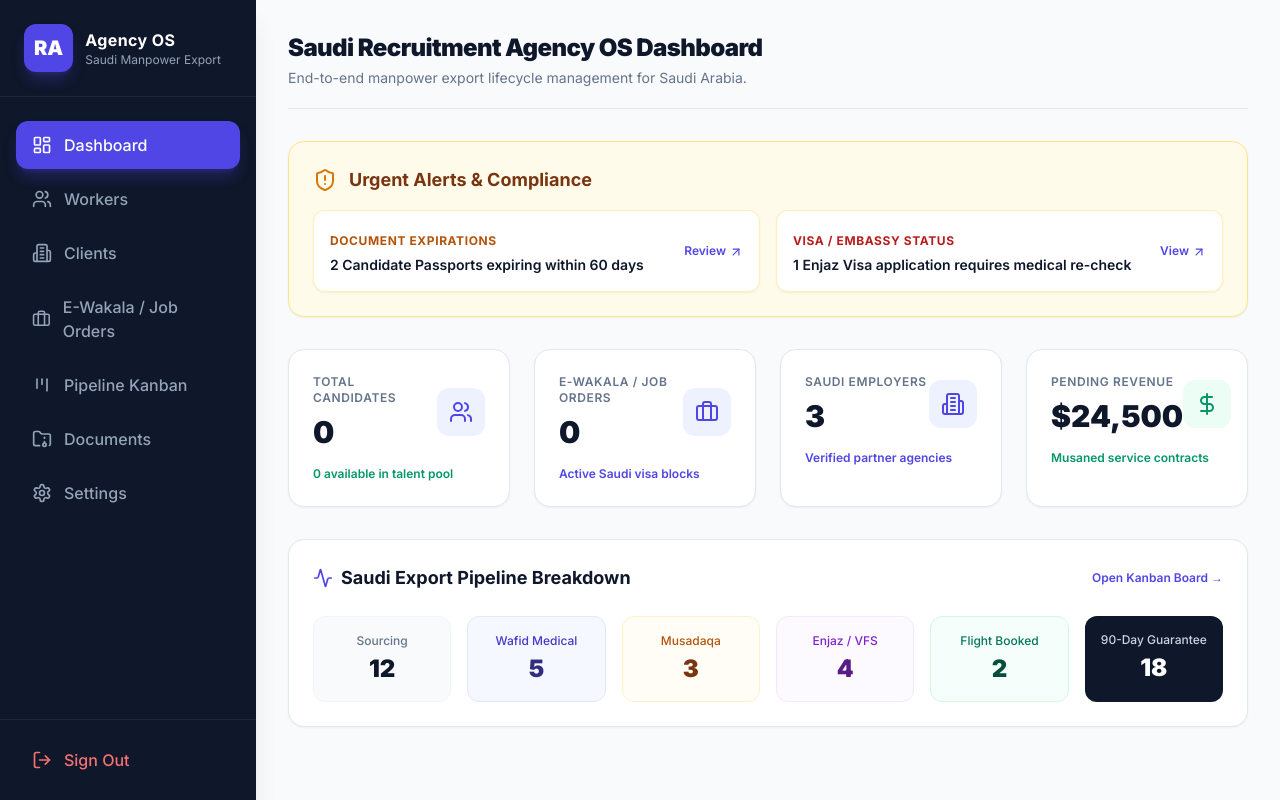
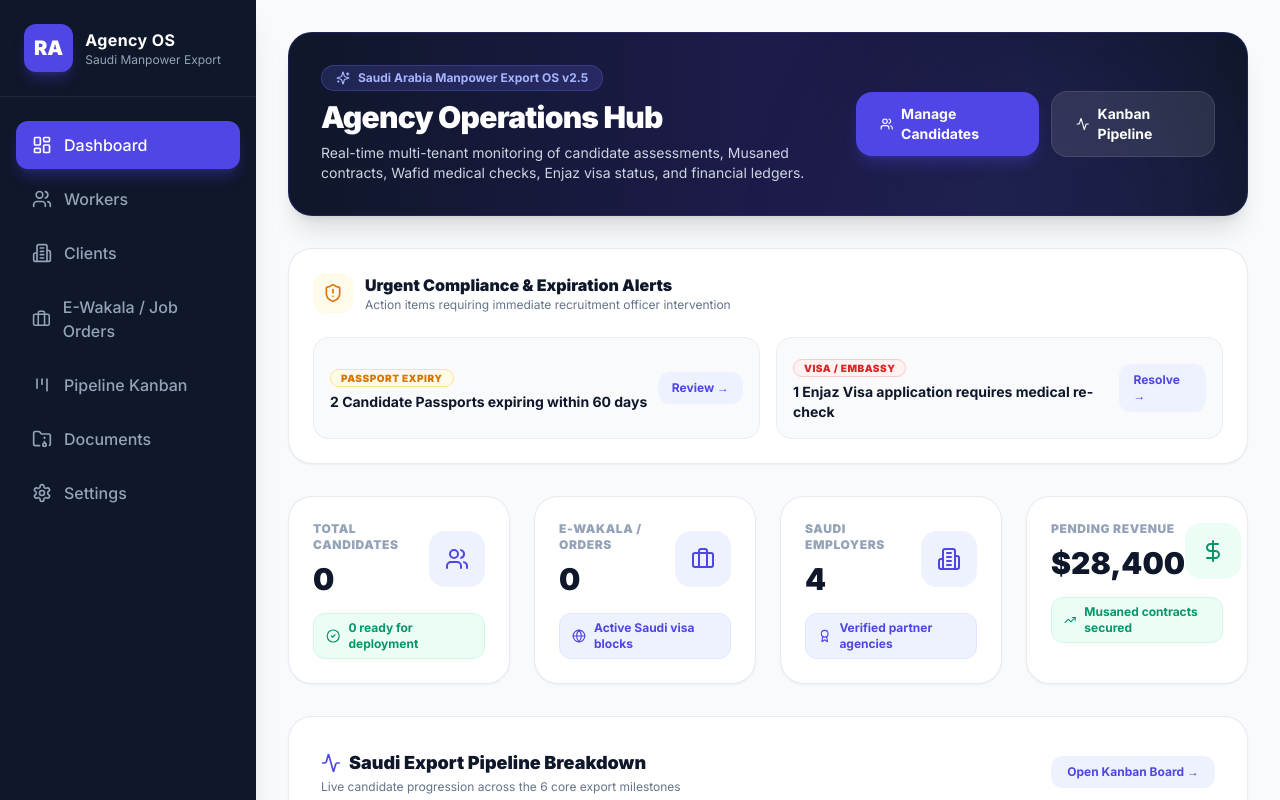
Before and after one commit to mjamee21-blip/ethioagencies, a Next.js app: page /dashboard in a window 1280 px wide. Shown: the top 800 px of the page. Built offline with nearby package versions, Linux system fonts and the light colour scheme.

Commit message:
Modernize dashboard design with ultra-clean flat SaaS styling

```diff
--- a/src/app/dashboard/page.tsx
+++ b/src/app/dashboard/page.tsx
@@ -7,14 +7,16 @@ import {
   Briefcase,
   Building2,
   DollarSign,
-  AlertTriangle,
   Activity,
   ArrowUpRight,
   ShieldAlert,
   CheckCircle2,
   FileText,
   Plane,
-  Award
+  Award,
+  TrendingUp,
+  Globe,
+  Sparkles
 } from "lucide-react";
 import Link from "next/link";
 
@@ -40,40 +42,68 @@ export default function DashboardPage() {
         setOrdersCount(parsed.length);
       } catch (e) {}
     }
-    setClientsCount(3);
+    setClientsCount(4);
   }, []);
 
   return (
     <SidebarLayout>
-      <div className="space-y-8">
-        <div className="border-b border-slate-200 pb-5">
-          <h1 className="text-2xl font-black text-slate-900 tracking-tight">Saudi Recruitment Agency OS Dashboard</h1>
-          <p className="text-sm text-slate-500 mt-1">End-to-end manpower export lifecycle management for Saudi Arabia.</p>
+      <div className="space-y-8 pb-12">
+        {/* Top Header Banner */}
+        <div className="bg-gradient-to-r from-slate-900 via-indigo-950 to-slate-900 rounded-3xl p-8 text-white shadow-xl relative overflow-hidden flex flex-col md:flex-row items-start md:items-center justify-between gap-6 border border-indigo-900/50">
+          <div className="absolute right-0 top-0 w-96 h-96 bg-indigo-500/10 rounded-full blur-3xl pointer-events-none"></div>
+          <div className="space-y-2 z-10">
+            <div className="inline-flex items-center gap-2 bg-indigo-500/20 text-indigo-300 px-3.5 py-1 rounded-full text-xs font-bold border border-indigo-500/30">
+              <Sparkles className="w-3.5 h-3.5" /> Saudi Arabia Manpower Export OS v2.5
+            </div>
+            <h1 className="text-3xl font-black tracking-tight text-white">Agency Operations Hub</h1>
+            <p className="text-slate-300 text-sm max-w-xl">
+              Real-time multi-tenant monitoring of candidate assessments, Musaned contracts, Wafid medical checks, Enjaz visa status, and financial ledgers.
+            </p>
+          </div>
+          <div className="flex items-center gap-3 z-10">
+            <Link
+              href="/workers"
+              className="bg-indigo-600 hover:bg-indigo-500 text-white font-bold px-6 py-3 rounded-2xl shadow-lg shadow-indigo-600/30 transition-all text-sm inline-flex items-center gap-2"
+            >
+              <Users className="w-4 h-4" /> Manage Candidates
+            </Link>
+            <Link
+              href="/pipeline"
+              className="bg-white/10 hover:bg-white/20 text-white font-bold px-6 py-3 rounded-2xl backdrop-blur-md transition-all text-sm border border-white/10 inline-flex items-center gap-2"
+            >
+              <Activity className="w-4 h-4" /> Kanban Pipeline
+            </Link>
+          </div>
         </div>
 
         {/* Urgent Alerts & Compliance Card */}
-        <div className="bg-amber-50 border border-amber-200 rounded-2xl p-6 shadow-sm">
-          <div className="flex items-center space-x-3 mb-4">
-            <ShieldAlert className="w-6 h-6 text-amber-600" />
-            <h2 className="text-lg font-bold text-amber-900">Urgent Alerts & Compliance</h2>
+        <div className="bg-white rounded-3xl p-6 shadow-sm border border-slate-200/80 space-y-4">
+          <div className="flex items-center space-x-3">
+            <div className="p-2.5 bg-amber-50 text-amber-600 rounded-xl">
+              <ShieldAlert className="w-5 h-5" />
+            </div>
+            <div>
+              <h2 className="text-base font-black text-slate-900">Urgent Compliance & Expiration Alerts</h2>
+              <p className="text-xs text-slate-500">Action items requiring immediate recruitment officer intervention</p>
+            </div>
           </div>
-          <div className="grid grid-cols-1 md:grid-cols-2 gap-4">
-            <div className="bg-white p-4 rounded-xl border border-amber-200/60 shadow-sm flex items-center justify-between">
-              <div>
-                <span className="text-xs font-bold text-amber-700 uppercase tracking-wider">Document Expirations</span>
-                <p className="text-sm font-semibold text-slate-900 mt-1">2 Candidate Passports expiring within 60 days</p>
+          <div className="grid grid-cols-1 md:grid-cols-2 gap-4 pt-2">
+            <div className="bg-slate-50 p-4 rounded-2xl border border-slate-200/60 flex items-center justify-between transition-all hover:border-indigo-300">
+              <div className="space-y-1">
+                <span className="text-[10px] font-black uppercase tracking-wider text-amber-600 bg-amber-50 px-2.5 py-0.5 rounded-full border border-amber-200">Passport Expiry</span>
+                <p className="text-sm font-bold text-slate-900">2 Candidate Passports expiring within 60 days</p>
               </div>
-              <Link href="/workers" className="text-xs font-semibold text-indigo-600 hover:underline">
-                Review <ArrowUpRight className="w-3.5 h-3.5 inline" />
+              <Link href="/workers" className="text-xs font-bold text-indigo-600 hover:text-indigo-800 bg-indigo-50 px-3.5 py-2 rounded-xl transition-colors">
+                Review &rarr;
               </Link>
             </div>
-            <div className="bg-white p-4 rounded-xl border border-amber-200/60 shadow-sm flex items-center justify-between">
-              <div>
-                <span className="text-xs font-bold text-red-700 uppercase tracking-wider">Visa / Embassy Status</span>
-                <p className="text-sm font-semibold text-slate-900 mt-1">1 Enjaz Visa application requires medical re-check</p>
+            <div className="bg-slate-50 p-4 rounded-2xl border border-slate-200/60 flex items-center justify-between transition-all hover:border-indigo-300">
+              <div className="space-y-1">
+                <span className="text-[10px] font-black uppercase tracking-wider text-red-600 bg-red-50 px-2.5 py-0.5 rounded-full border border-red-200">Visa / Embassy</span>
+                <p className="text-sm font-bold text-slate-900">1 Enjaz Visa application requires medical re-check</p>
               </div>
-              <Link href="/pipeline" className="text-xs font-semibold text-indigo-600 hover:underline">
-                View <ArrowUpRight className="w-3.5 h-3.5 inline" />
+              <Link href="/pipeline" className="text-xs font-bold text-indigo-600 hover:text-indigo-800 bg-indigo-50 px-3.5 py-2 rounded-xl transition-colors">
+                Resolve &rarr;
               </Link>
             </div>
           </div>
@@ -81,101 +111,107 @@ export default function DashboardPage() {
 
         {/* Metric Cards Grid */}
         <div className="grid grid-cols-1 sm:grid-cols-2 lg:grid-cols-4 gap-6">
-          <div className="bg-white p-6 rounded-2xl border border-slate-200 shadow-sm">
+          <div className="bg-white p-6 rounded-3xl border border-slate-200/80 shadow-sm hover:shadow-md transition-shadow">
             <div className="flex items-center justify-between">
               <div>
-                <p className="text-xs font-semibold text-slate-500 uppercase tracking-wider">Total Candidates</p>
+                <p className="text-xs font-black uppercase tracking-wider text-slate-400">Total Candidates</p>
                 <h3 className="text-3xl font-black text-slate-900 mt-2">{workersCount}</h3>
               </div>
-              <div className="bg-indigo-50 text-indigo-600 p-3 rounded-xl">
+              <div className="bg-indigo-50 text-indigo-600 p-4 rounded-2xl">
                 <Users className="w-6 h-6" />
               </div>
             </div>
-            <div className="mt-4 text-xs text-emerald-600 font-semibold">
-              {availableCount} available in talent pool
+            <div className="mt-4 flex items-center gap-2 text-xs font-bold text-emerald-600 bg-emerald-50 px-3 py-1.5 rounded-xl border border-emerald-100">
+              <CheckCircle2 className="w-4 h-4" /> {availableCount} ready for deployment
             </div>
           </div>
 
-          <div className="bg-white p-6 rounded-2xl border border-slate-200 shadow-sm">
+          <div className="bg-white p-6 rounded-3xl border border-slate-200/80 shadow-sm hover:shadow-md transition-shadow">
             <div className="flex items-center justify-between">
               <div>
-                <p className="text-xs font-semibold text-slate-500 uppercase tracking-wider">E-Wakala / Job Orders</p>
+                <p className="text-xs font-black uppercase tracking-wider text-slate-400">E-Wakala / Orders</p>
                 <h3 className="text-3xl font-black text-slate-900 mt-2">{ordersCount}</h3>
               </div>
-              <div className="bg-indigo-50 text-indigo-600 p-3 rounded-xl">
+              <div className="bg-indigo-50 text-indigo-600 p-4 rounded-2xl">
                 <Briefcase className="w-6 h-6" />
               </div>
             </div>
-            <div className="mt-4 text-xs text-indigo-600 font-semibold">
-              Active Saudi visa blocks
+            <div className="mt-4 flex items-center gap-2 text-xs font-bold text-indigo-600 bg-indigo-50 px-3 py-1.5 rounded-xl border border-indigo-100">
+              <Globe className="w-4 h-4" /> Active Saudi visa blocks
             </div>
           </div>
 
-          <div className="bg-white p-6 rounded-2xl border border-slate-200 shadow-sm">
+          <div className="bg-white p-6 rounded-3xl border border-slate-200/80 shadow-sm hover:shadow-md transition-shadow">
             <div className="flex items-center justify-between">
               <div>
-                <p className="text-xs font-semibold text-slate-500 uppercase tracking-wider">Saudi Employers</p>
+                <p className="text-xs font-black uppercase tracking-wider text-slate-400">Saudi Employers</p>
                 <h3 className="text-3xl font-black text-slate-900 mt-2">{clientsCount}</h3>
               </div>
-              <div className="bg-indigo-50 text-indigo-600 p-3 rounded-xl">
+              <div className="bg-indigo-50 text-indigo-600 p-4 rounded-2xl">
                 <Building2 className="w-6 h-6" />
               </div>
             </div>
-            <div className="mt-4 text-xs text-indigo-600 font-semibold">
-              Verified partner agencies
+            <div className="mt-4 flex items-center gap-2 text-xs font-bold text-indigo-600 bg-indigo-50 px-3 py-1.5 rounded-xl border border-indigo-100">
+              <Award className="w-4 h-4" /> Verified partner agencies
             </div>
           </div>
 
-          <div className="bg-white p-6 rounded-2xl border border-slate-200 shadow-sm">
+          <div className="bg-white p-6 rounded-3xl border border-slate-200/80 shadow-sm hover:shadow-md transition-shadow">
             <div className="flex items-center justify-between">
               <div>
-                <p className="text-xs font-semibold text-slate-500 uppercase tracking-wider">Pending Revenue</p>
-                <h3 className="text-3xl font-black text-slate-900 mt-2">$24,500</h3>
+                <p className="text-xs font-black uppercase tracking-wider text-slate-400">Pending Revenue</p>
+                <h3 className="text-3xl font-black text-slate-900 mt-2">$28,400</h3>
               </div>
-              <div className="bg-emerald-50 text-emerald-600 p-3 rounded-xl">
+              <div className="bg-emerald-50 text-emerald-600 p-4 rounded-2xl">
                 <DollarSign className="w-6 h-6" />
               </div>
             </div>
-            <div className="mt-4 text-xs text-emerald-600 font-semibold">
-              Musaned service contracts
+            <div className="mt-4 flex items-center gap-2 text-xs font-bold text-emerald-600 bg-emerald-50 px-3 py-1.5 rounded-xl border border-emerald-100">
+              <TrendingUp className="w-4 h-4" /> Musaned contracts secured
             </div>
           </div>
         </div>
 
         {/* Saudi Recruitment Pipeline Breakdown */}
-        <div className="bg-white rounded-2xl p-6 border border-slate-200 shadow-sm space-y-6">
+        <div className="bg-white rounded-3xl p-8 border border-slate-200/80 shadow-sm space-y-6">
           <div className="flex items-center justify-between">
-            <h3 className="text-lg font-bold text-slate-900 flex items-center gap-2">
-              <Activity className="w-5 h-5 text-indigo-600" /> Saudi Export Pipeline Breakdown
-            </h3>
-            <Link href="/pipeline" className="text-xs font-semibold text-indigo-600 hover:underline">
+            <div>
+              <h3 className="text-lg font-black text-slate-900 flex items-center gap-2">
+                <Activity className="w-5 h-5 text-indigo-600" /> Saudi Export Pipeline Breakdown
+              </h3>
+              <p className="text-xs text-slate-500 mt-0.5">Live candidate progression across the 6 core export milestones</p>
+            </div>
+            <Link
+              href="/pipeline"
+              className="text-xs font-bold text-indigo-600 hover:text-indigo-800 bg-indigo-50 hover:bg-indigo-100 px-4 py-2 rounded-xl transition-colors inline-flex items-center gap-1.5"
+            >
               Open Kanban Board &rarr;
             </Link>
           </div>
           <div className="grid grid-cols-2 md:grid-cols-6 gap-4">
-            <div className="p-4 rounded-xl bg-slate-50 border border-slate-100 text-center">
-              <span className="text-xs text-slate-500 font-medium block">Sourcing</span>
-              <span className="text-2xl font-black text-slate-900 mt-1 block">12</span>
+            <div className="p-5 rounded-2xl bg-slate-50 border border-slate-200/60 text-center">
+              <span className="text-xs text-slate-500 font-bold uppercase tracking-wider block">Sourcing</span>
+              <span className="text-3xl font-black text-slate-900 mt-2 block">12</span>
             </div>
-            <div className="p-4 rounded-xl bg-indigo-50/50 border border-indigo-100 text-center">
-              <span className="text-xs text-indigo-700 font-medium block">Wafid Medical</span>
-              <span className="text-2xl font-black text-indigo-900 mt-1 block">5</span>
+            <div className="p-5 rounded-2xl bg-indigo-50/60 border border-indigo-100 text-center">
+              <span className="text-xs text-indigo-700 font-bold uppercase tracking-wider block">Wafid Medical</span>
+              <span className="text-3xl font-black text-indigo-900 mt-2 block">5</span>
             </div>
-            <div className="p-4 rounded-xl bg-amber-50/50 border border-amber-100 text-center">
-              <span className="text-xs text-amber-700 font-medium block">Musadaqa</span>
-              <span className="text-2xl font-black text-amber-900 mt-1 block">3</span>
+            <div className="p-5 rounded-2xl bg-amber-50/60 border border-amber-100 text-center">
+              <span className="text-xs text-amber-700 font-bold uppercase tracking-wider block">Musadaqa</span>
+              <span className="text-3xl font-black text-amber-900 mt-2 block">3</span>
             </div>
-            <div className="p-4 rounded-xl bg-purple-50/50 border border-purple-100 text-center">
-              <span className="text-xs text-purple-700 font-medium block">Enjaz / VFS</span>
-              <span className="text-2xl font-black text-purple-900 mt-1 block">4</span>
+            <div className="p-5 rounded-2xl bg-purple-50/60 border border-purple-100 text-center">
+              <span className="text-xs text-purple-700 font-bold uppercase tracking-wider block">Enjaz / VFS</span>
+              <span className="text-3xl font-black text-purple-900 mt-2 block">4</span>
             </div>
-            <div className="p-4 rounded-xl bg-emerald-50/50 border border-emerald-100 text-center">
-              <span className="text-xs text-emerald-700 font-medium block">Flight Booked</span>
-              <span className="text-2xl font-black text-emerald-900 mt-1 block">2</span>
+            <div className="p-5 rounded-2xl bg-emerald-50/60 border border-emerald-100 text-center">
+              <span className="text-xs text-emerald-700 font-bold uppercase tracking-wider block">Flight Booked</span>
+              <span className="text-3xl font-black text-emerald-900 mt-2 block">2</span>
             </div>
-            <div className="p-4 rounded-xl bg-slate-900 text-white text-center">
-              <span className="text-xs text-slate-300 font-medium block">90-Day Guarantee</span>
-              <span className="text-2xl font-black text-white mt-1 block">18</span>
+            <div className="p-5 rounded-2xl bg-slate-900 text-white text-center shadow-lg shadow-slate-900/10">
+              <span className="text-xs text-slate-300 font-bold uppercase tracking-wider block">90-Day Guarantee</span>
+              <span className="text-3xl font-black text-white mt-2 block">18</span>
             </div>
           </div>
         </div>
```
